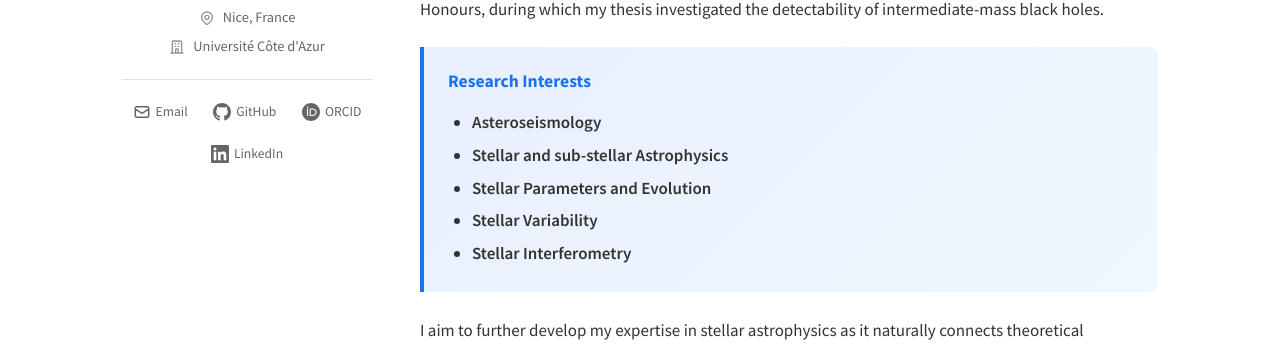
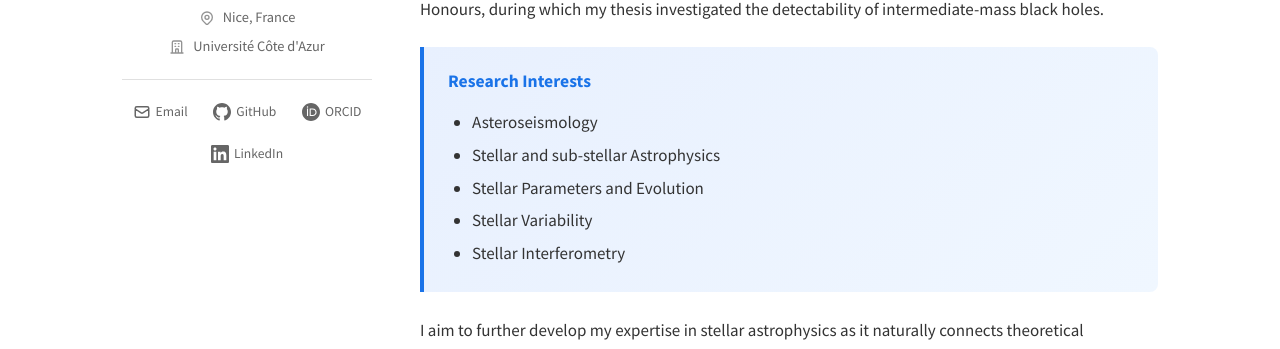
Before and after one commit to acpopa/acpopa.github.io, a Jekyll site: the page built from index.md, in a window 1280 px wide. Shown: the part 460-809 px from the top of the page. Built offline with Jekyll 4.4.1, drawn with Linux system fonts in a browser that asks for light colours.

```diff
--- a/index.md
+++ b/index.md
@@ -17,11 +17,11 @@ My research focuses on **characterising M-dwarf stars as exoplanet hosts** in pr
 <div class="highlight-box">
 <h3>Research Interests</h3>
 <ul>
-<li><strong>Asteroseismology</strong></li>
-<li><strong>Stellar and sub-stellar Astrophysics</strong></li>
-<li><strong>Stellar Parameters and Evolution</strong></li>
-<li><strong>Stellar Variability</strong></li>
-<li><strong>Stellar Interferometry</strong></li>
+<li>Asteroseismology</li>
+<li>Stellar and sub-stellar Astrophysics</li>
+<li>Stellar Parameters and Evolution</li>
+<li>Stellar Variability</li>
+<li>Stellar Interferometry</li>
 </ul>
 </div>
 
```
